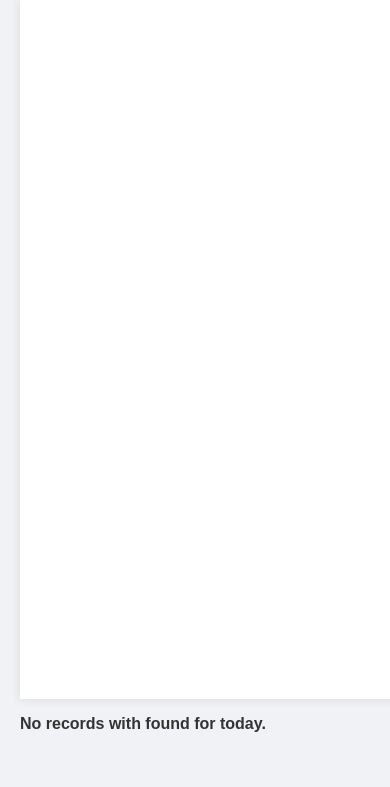
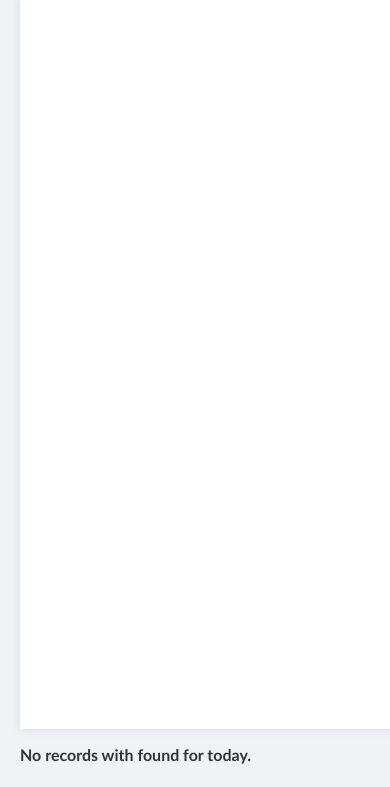
Before and after one commit to kaertech-dev/activity_monitoring, a Flask app: template templates/monitoring_v1.html in a window 390 px wide; the page is wider, and only the part inside the window is pictured. Shown: the part 57-844 px from the top of that part. Run offline with Flask 3, Linux system fonts and the light colour scheme; the template is opened without the code that fills it, so the values that code supplies are empty.

Commit message:
edit font-style

```diff
--- a/templates/monitoring_v1.html
+++ b/templates/monitoring_v1.html
@@ -13,7 +13,7 @@
             border-radius: 10px;
         }
         body {
-            font-family: Arial, Helvetica, sans-serif;
+            font-family: 'Gill Sans', 'Gill Sans MT', Calibri, 'Trebuchet MS', sans-serif;
             margin: 20px;
             background-color: #f0f2f5;
             color: #333;
@@ -21,12 +21,12 @@
         h1 {
             text-align: center;
             color: #2c3e50;
-            font-family: Arial, Helvetica, sans-serif;
+            font-family: Arial;
             font-size: clamp(20px, 4vw, 50px);
             font: bold;
         }
         h2{
-            font-family: Arial, Helvetica, sans-serif;
+            font-family: Arial;
             font-size: 60px;
         }
         .table-container {
@@ -55,7 +55,7 @@
             text-align: center;
             border-bottom: 1px solid #ffffff;
             font-size: clamp(40px, 2vw, 20px);
-            font-family: 'Daytona';
+            font-family: 'Arial';
             font: bold;
             font-weight: bolder;
             transition: transform 0.3s ease, background-color 0.3s ease;
@@ -113,7 +113,7 @@
                 position: relative;
                 padding-left: 50%;
                 text-align: left;
-                font-family: Arial, Helvetica, sans-serif;
+                font-family: 'Gill Sans', 'Gill Sans MT', Calibri, 'Trebuchet MS', sans-serif;
             }
             td::before {
                 content: attr(data-label);
```
